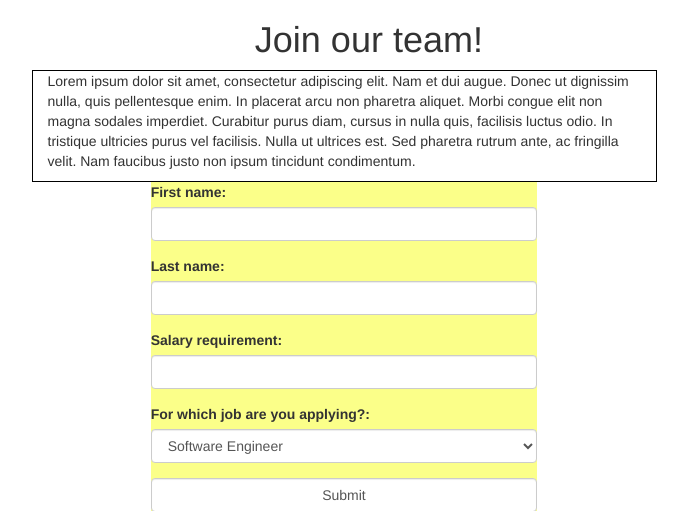
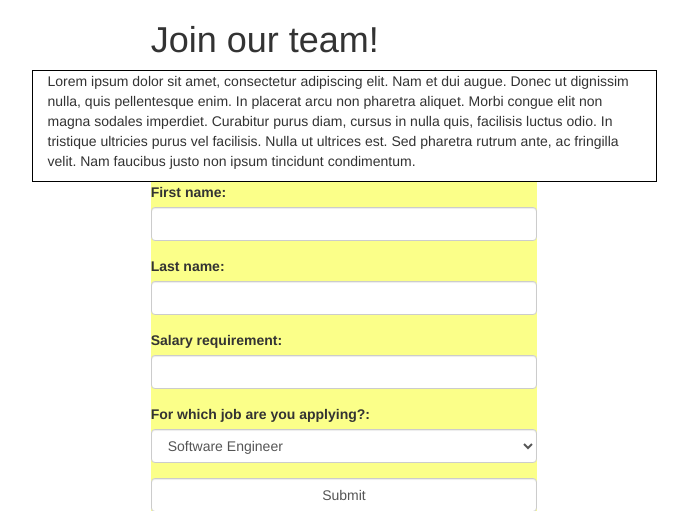
Before and after one commit to jabrabec/HB-assess-flask, a Flask app: page /application-form in a window 1280 px wide. Shown: the top 511 px of the page, without its empty margins (296-984 px from the left). Run offline with Flask 2, Linux system fonts and the light colour scheme; some libraries are stand-ins or nearby versions.

Commit message:
some additional boostrap formatting revisions

```diff
--- a/templates/application-form.html
+++ b/templates/application-form.html
@@ -6,7 +6,7 @@
 
 {% block content %}
      <div class="container-fluid">
-        <section class="col-xs-12 col-md-3 col-md-offset-5">
+        <section class="col-xs-12 col-md-4 col-md-offset-4">
             <h1>
                 Join our team!
             </h1>
```
